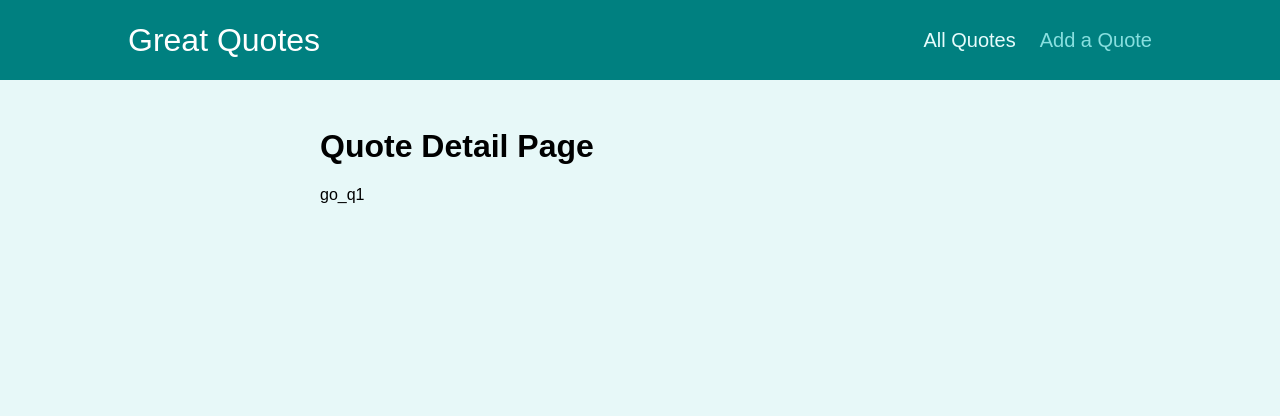
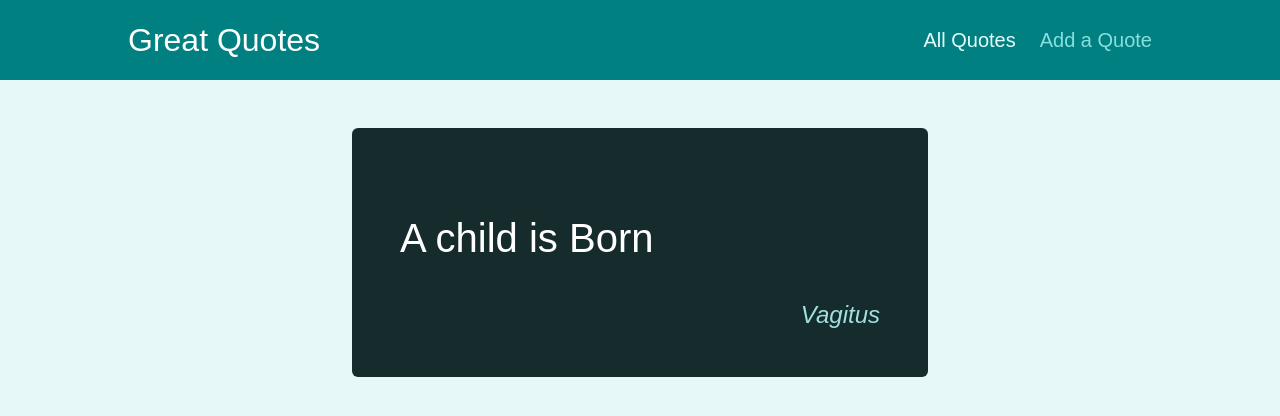
Before and after one commit to Isrealsix/quote-App, a React (Create React App) app: page /quotes/go_q1/ in a window 1280 px wide. Shown: the top 416 px of the page. Built offline with nearby package versions, Linux system fonts and the light colour scheme.

Commit message:
Outputting Data on the Details Page

```diff
--- a/src/components/quotes/QuoteItem.js
+++ b/src/components/quotes/QuoteItem.js
@@ -1,6 +1,7 @@
+import { Link } from 'react-router-dom';
 import classes from './QuoteItem.module.css';
 
-const QuoteItem = (props) => {
+const QuoteItem = props => {
 	return (
 		<li className={classes.item}>
 			<figure>
@@ -9,9 +10,9 @@ const QuoteItem = (props) => {
 				</blockquote>
 				<figcaption>{props.author}</figcaption>
 			</figure>
-      <a className='btn'>
+			<Link to={`/quotes/${props.id}/`} className="btn">
 				View Fullscreen
-      </a>
+			</Link>
 		</li>
 	);
 };
--- a/src/pages/QuoteDetail.js
+++ b/src/pages/QuoteDetail.js
@@ -1,13 +1,27 @@
 import React, { Fragment } from 'react';
 import { useParams, Route } from 'react-router-dom';
 import Comments from '../components/comments/Comments';
+import HighlightedQuote from '../components/quotes/HighlightedQuote';
+
+const DUMMY_QUOTES = [
+	{ id: 'go_q1', author: 'Vagitus', text: 'A child is Born' },
+	{
+		id: 'go_q7',
+		author: 'Steve',
+		text: 'Make a difference!',
+	},
+];
+
 function QuoteDetail() {
 	const params = useParams();
 	const quoteId = params.quoteId;
+	const quoteData = DUMMY_QUOTES.find(quote => quote.id === quoteId);
+	if (!quoteData) {
+		return <p>No Quote Found</p>;
+	}
 	return (
 		<Fragment>
-			<h1>Quote Detail Page</h1>
-			<p>{params.quoteId}</p>
+			<HighlightedQuote text={quoteData.text} author={quoteData.author} />
 			<Route path={`/quotes/${quoteId}/comments`}>
 				<Comments />
 			</Route>
```
Also changed, not shown: 1 other file (tests, documents, lock files or other folders). Lines whose indentation alone changed are shown as unchanged.
